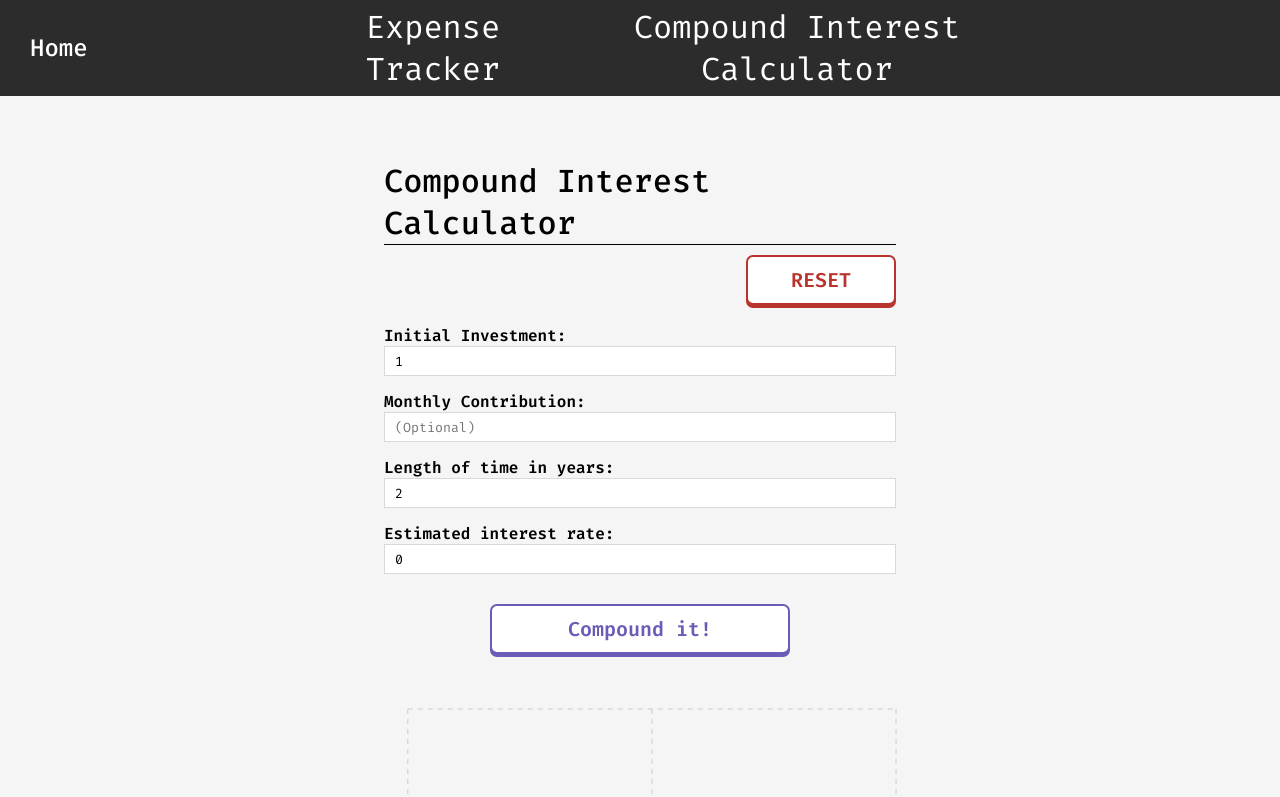
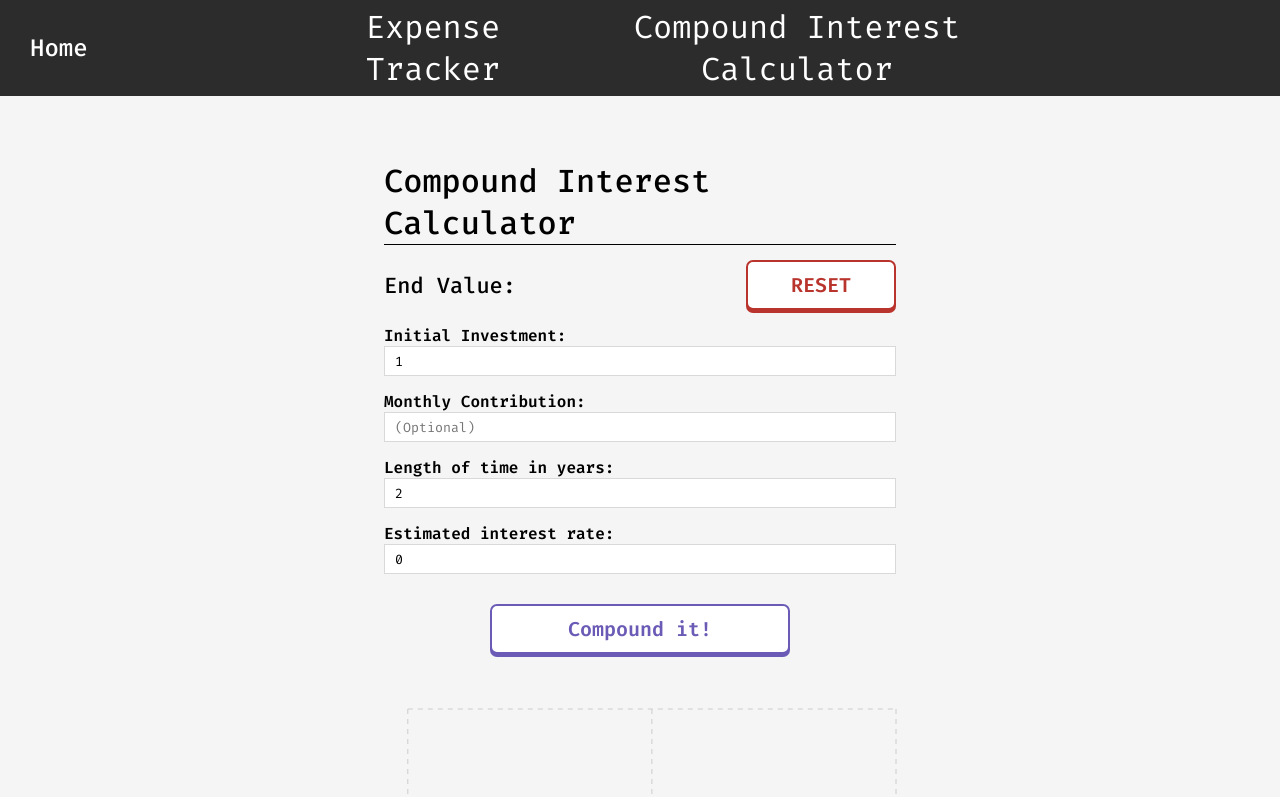
Before and after one commit to brandonflores647/Finance-Playground, a React (Create React App) app: page /compound-interest in a window 1280 px wide. Shown: the top 797 px of the page. Built offline with nearby package versions, Linux system fonts and the light colour scheme.

Commit message:
page now displays end value

```diff
--- a/src/components/CompoundInterestForm/CompoundInterestForm.css
+++ b/src/components/CompoundInterestForm/CompoundInterestForm.css
@@ -34,7 +34,12 @@
     display: flex;
     width: 100%;
     height: 80px;
-    justify-content: right;
+    justify-content: space-between;
+    align-items: center;
+}
+#compount-top > p {
+    font-size: 22px;
+    font-weight: 500;
 }
 
 #compount-reset-button {
--- a/src/components/CompoundInterestForm/index.js
+++ b/src/components/CompoundInterestForm/index.js
@@ -13,6 +13,7 @@ const CompoundInterestForm = () => {
     const [time, setTime] = useState(2);
     const [interest, setInterest] = useState(0);
     const [data, setData] = useState([{name:''}]);
+    const [endVal, setEndVal] = useState('');
 
     const handleReset = () => {
         setInit(1);
@@ -20,6 +21,7 @@ const CompoundInterestForm = () => {
         setTime(2);
         setInterest(0);
         setData([{name:''}]);
+        setEndVal('');
     }
 
     const handleSubmit = (e) => {
@@ -33,12 +35,12 @@ const CompoundInterestForm = () => {
             }
             dataArr.push({
                 name: `Year ${i}`,
-                // Value: parseFloat((init * Math.pow(1 + interest/100, i)).toFixed(2))
                 Value: parseFloat(val.toFixed(2))
             });
         }
 
         setData(dataArr);
+        setEndVal(`$${dataArr[dataArr.length-1].Value}`.replace(/\B(?=(\d{3})+(?!\d))/g, ","));
     }
 
     useEffect(() => {
@@ -50,6 +52,7 @@ const CompoundInterestForm = () => {
         <>
         <div className='page-container' ref={ref}>
         <section id='compount-top'>
+            <p>End Value: {endVal}</p>
             <button id='compount-reset-button'
                     onClick={handleReset}
                     >RESET</button>
```
